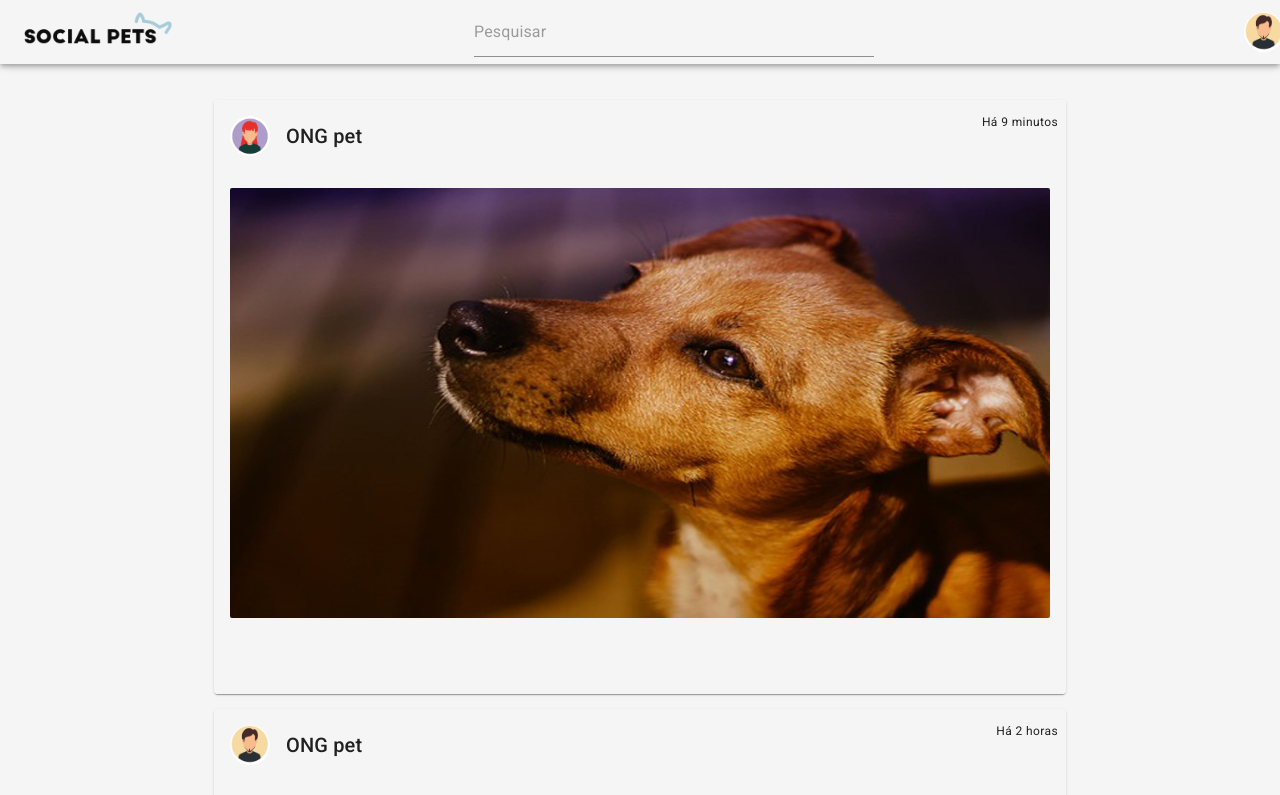
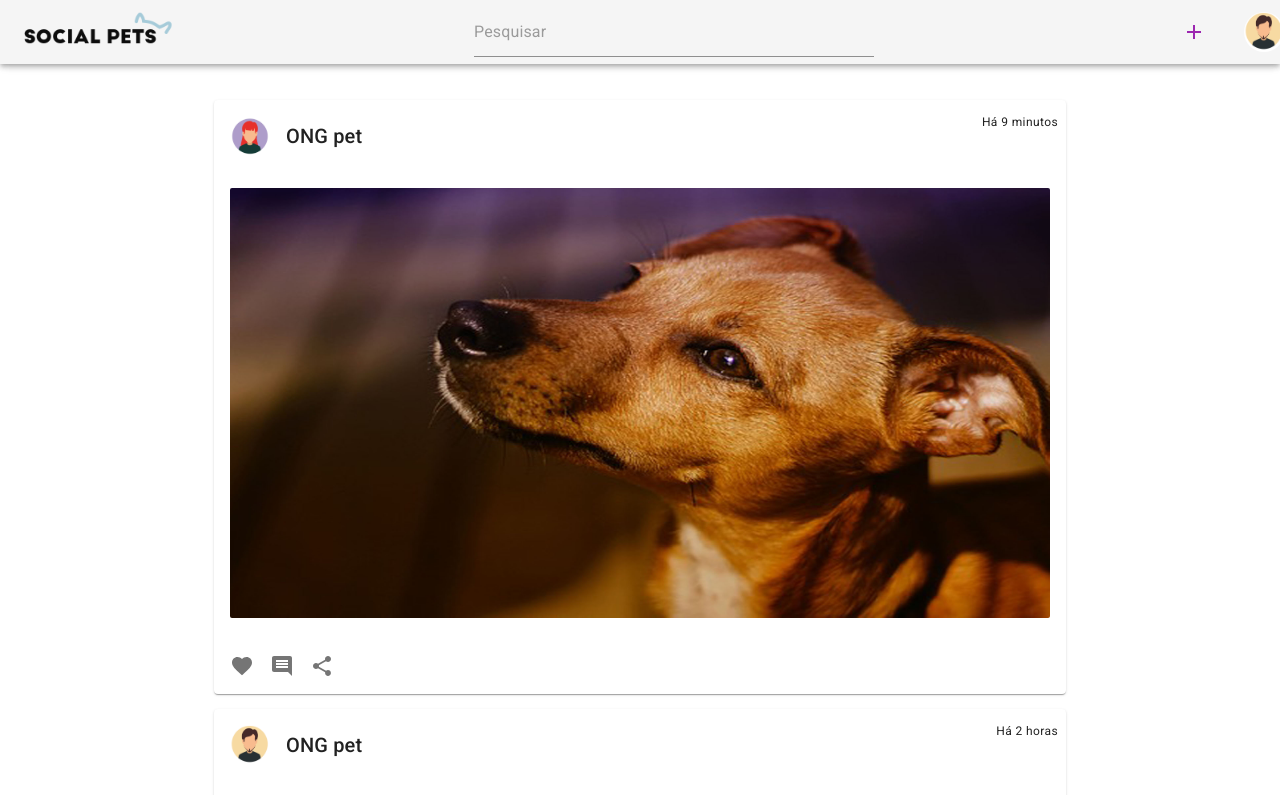
Before and after one commit to biancaodas/rede-social, a React (Create React App) app in the folder react-app/: page / in a window 1280 px wide. Shown: the top 795 px of the page. Built offline with nearby package versions, Linux system fonts and the light colour scheme.

Commit message:
página main

```diff
--- a/react-app/public/index.html
+++ b/react-app/public/index.html
@@ -1,5 +1,5 @@
 <!DOCTYPE html>
-<html lang="en">
+<html lang="pt-br">
   <head>
     <meta charset="utf-8" />
     <meta name="viewport" content="initial-scale=1, width=device-width" />
--- a/react-app/src/App.js
+++ b/react-app/src/App.js
@@ -1,5 +1,5 @@
 import React from "react";
-import Home from './home/index.js';
+import Home from './home/routes';
 
 
 function App() {
--- a/react-app/src/home/components/header.js
+++ b/react-app/src/home/components/header.js
@@ -3,7 +3,6 @@ import '../style.css';
 import AppBar from '@mui/material/AppBar';
 import Toolbar from '@mui/material/Toolbar';
 import Avatar from '@mui/material/Avatar';
-// import Fab from '@mui/material/Fab';
 import AddIcon from '@mui/icons-material/Add';
 import Box from '@mui/material/Box';
 import Input from '@mui/material/Input';
@@ -12,24 +11,19 @@ import IconButton from '@mui/material/IconButton';
 
 function Header() {
     return (
-        <AppBar position='fixed' color='inherit'>
+        <AppBar position='fixed' color='default' >
             <Toolbar>
             <Box>
                 <a href='/'><img src='./images/logo.png' alt='logo' className='img'></img></a>
             </Box>
             <Box>
                 <Input className='input' placeholder='Pesquisar'></Input>
-                {/* <input className='input' placeholder='Pesquisar'></input> */}
             </Box>
 
             <Box className='icons'>
-                <IconButton aria-label="add">
-                    <AddIcon/>
+                <IconButton aria-label="add"  color='secondary' href='/'>
+                <AddIcon/>
                 </IconButton>
-
-                {/* <Fab className='fab' size='small' color='primary' aria-label='add'>
-                    <AddIcon/>
-                </Fab> */}
             <Avatar className='avatar' alt='Jhon Doe' src='/images/avatars/avatar02.png'/>
             </Box>
             </Toolbar>
--- a/react-app/src/home/components/postCard/index.js
+++ b/react-app/src/home/components/postCard/index.js
@@ -30,7 +30,7 @@ function PostCard ( { post }) {
             <CardActions disableSpacing>
 
                 <IconButton aria-label="like">
-                    <FavoriteIcon />
+                    <FavoriteIcon/>
                 </IconButton>
 
                 <IconButton aria-label="comment">
--- a/react-app/src/normalize.css
+++ b/react-app/src/normalize.css
@@ -2,5 +2,4 @@
   margin: 0;
   padding: 0;
   font-family: sans-serif;
-  background-color: #f5f5f5;
 }
```
Also changed, not shown: react-app/src/home/routes.js (renamed from react-app/src/home/index.js).
